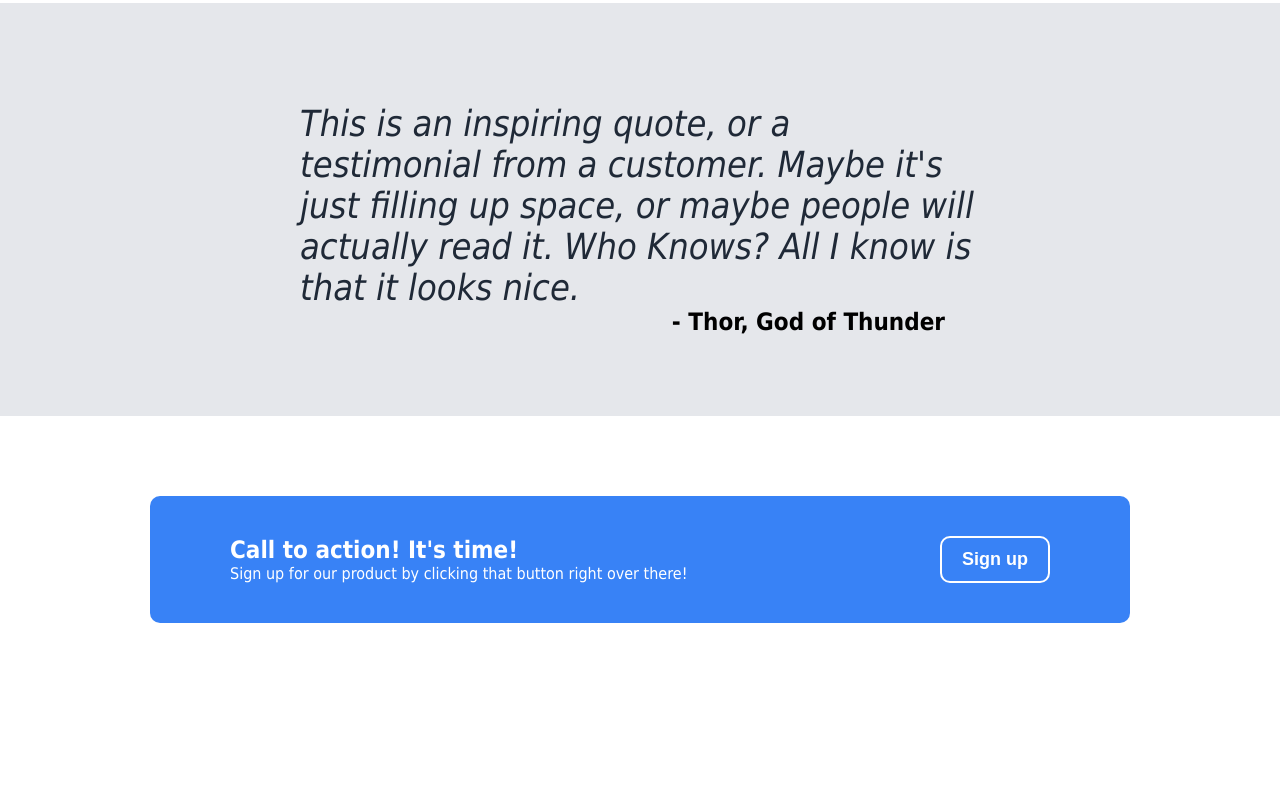
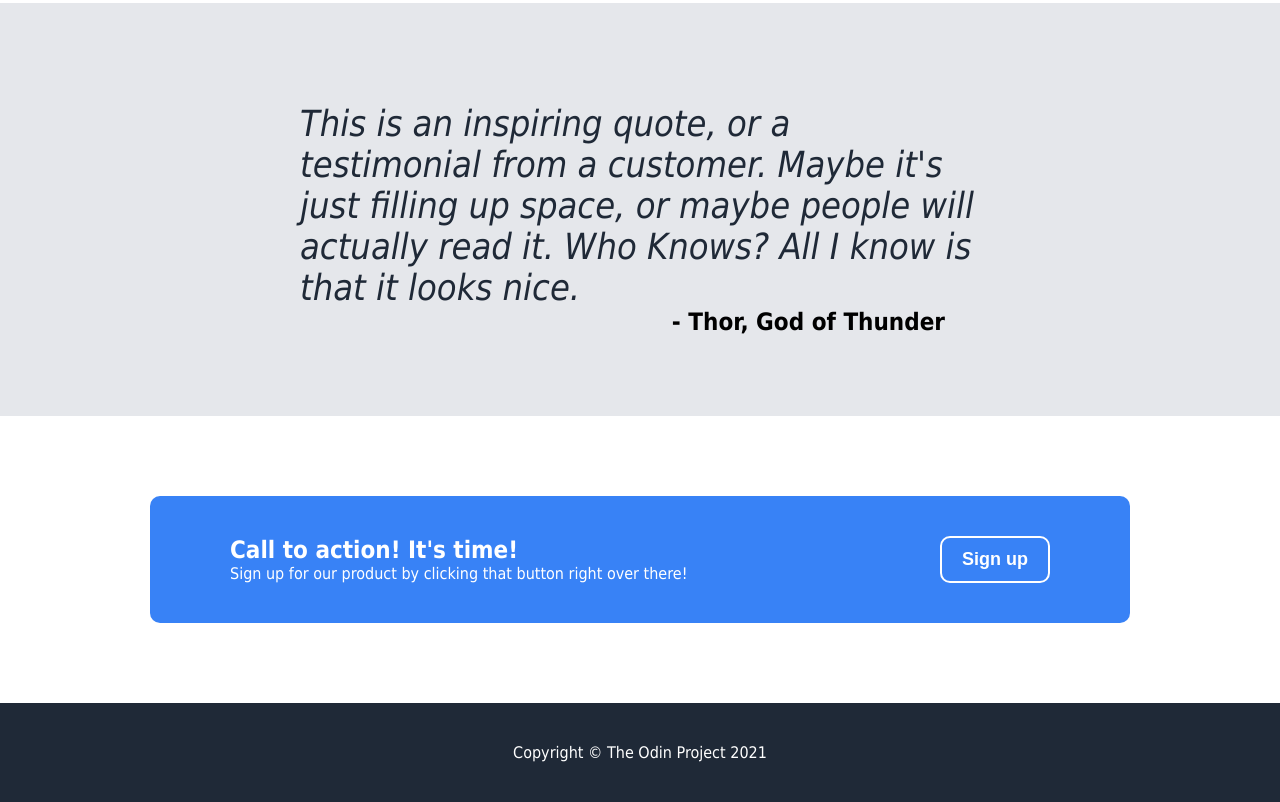
Before and after one commit to kylesuter97/Landing-Page, a plain HTML site: page index.html in a window 1280 px wide. Shown: the part 881-1683 px from the top of the page. Before the commit the page ends 1584 px from the top, so only its background shows below. Drawn offline with Linux system fonts and the light colour scheme.

Commit message:
footer html + css

```diff
--- a/index.html
+++ b/index.html
@@ -62,5 +62,6 @@
         </div>
         <button class="button-2">Sign up</button>
     </div>
+    <div class="footer">Copyright &copy; The Odin Project 2021</div>
 </body>
 </html>
--- a/style.css
+++ b/style.css
@@ -182,3 +182,12 @@ li {
     border-style: solid;
     border-color: white;
 }
+
+/* Footer below here */
+
+.footer {
+    padding: 40px;
+    text-align: center;
+    background-color: #1F2937;
+    color: white;
+}
```
